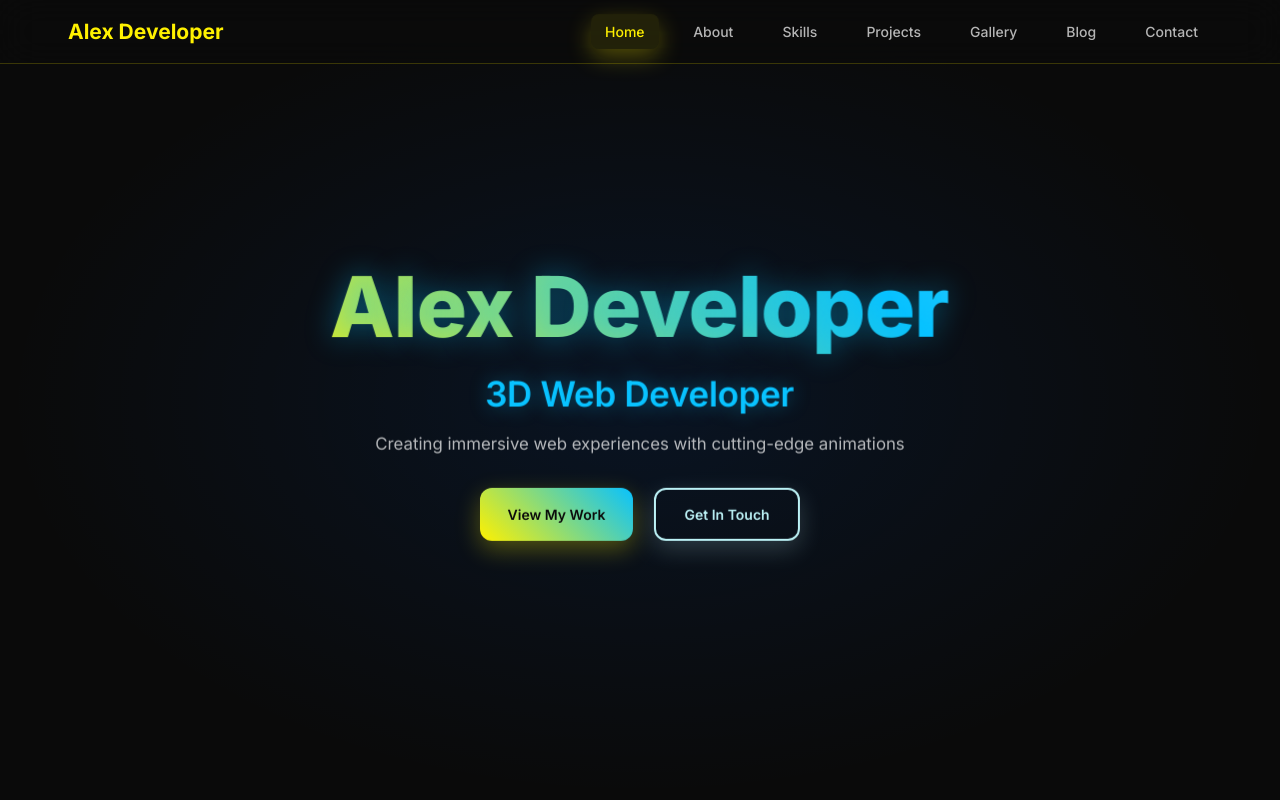
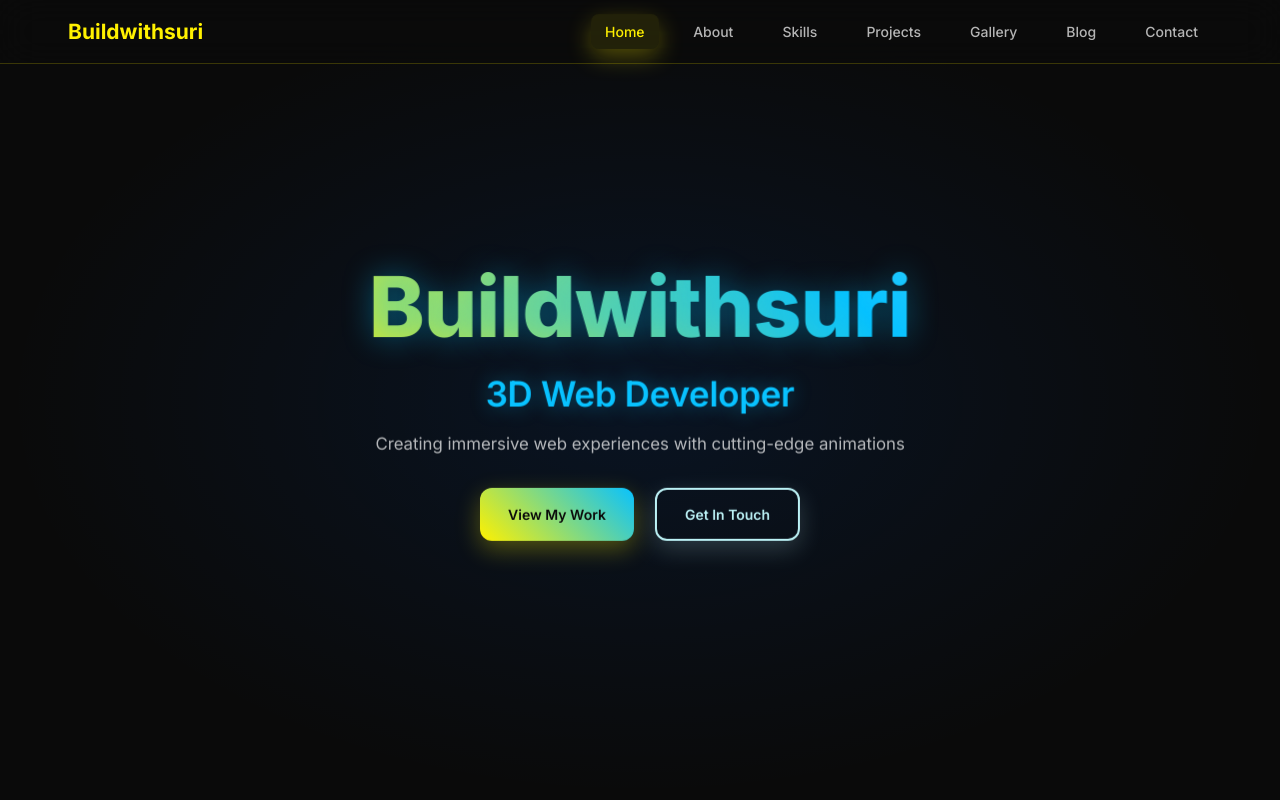
Before and after one commit to suryakantapanda02/NewPortfolio3D, a plain HTML site: page index.html in a window 1280 px wide. Shown: the top 800 px of the page. Drawn offline with Linux system fonts and the light colour scheme; a web font is replaced by a local one.

Commit message:
Update index.html

```diff
--- a/index.html
+++ b/index.html
@@ -3,7 +3,7 @@
 <head>
     <meta charset="UTF-8">
     <meta name="viewport" content="width=device-width, initial-scale=1.0">
-    <title>Alex Developer - 3D Web Developer Portfolio</title>
+    <title>Buildwithsuri- 3D Web Developer Portfolio</title>
     <link rel="stylesheet" href="style.css">
     <link rel="preconnect" href="https://fonts.googleapis.com">
     <link rel="preconnect" href="https://fonts.gstatic.com" crossorigin>
@@ -14,7 +14,7 @@
     <nav class="navbar" id="navbar">
         <div class="nav-container">
             <div class="nav-brand">
-                <a href="#home" class="brand-link">Alex Developer</a>
+                <a href="#home" class="brand-link">Buildwithsuri</a>
             </div>
             <div class="nav-menu" id="nav-menu">
                 <a href="#home" class="nav-link active" data-section="home">Home</a>
@@ -47,7 +47,7 @@
         <div class="hero-container">
             <div class="hero-content">
                 <div class="hero-text">
-                    <h1 class="hero-title floating-3d">Alex Developer</h1>
+                    <h1 class="hero-title floating-3d">Buildwithsuri</h1>
                     <h2 class="hero-subtitle floating-3d" style="animation-delay: 0.2s;">3D Web Developer</h2>
                     <p class="hero-description floating-3d" style="animation-delay: 0.4s;">Creating immersive web experiences with cutting-edge animations</p>
                     <div class="hero-buttons floating-3d" style="animation-delay: 0.6s;">
```
